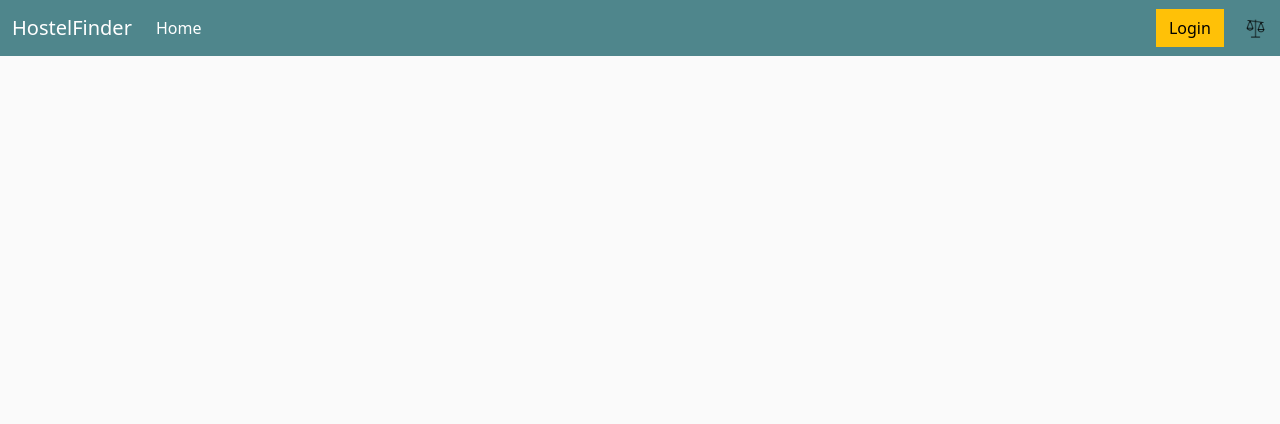
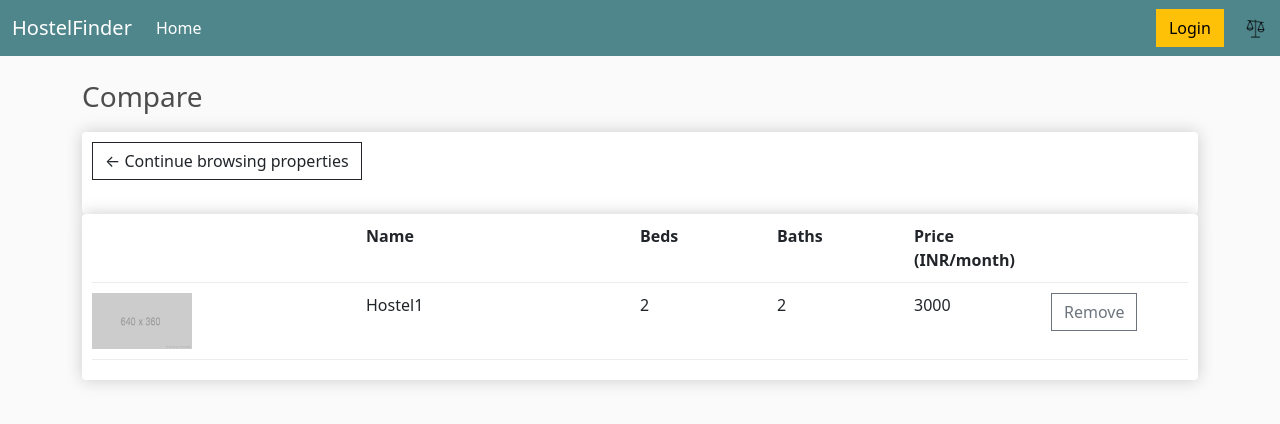
Before and after one commit to FriendlyIndr/HostelFinder, a Django app: page /compare in a window 1280 px wide. Shown: the top 424 px of the page. Run offline with Django 4.2, Linux system fonts and the light colour scheme.

Commit message:
Update Comparison.html

```diff
--- a/mainapp/templates/main/Comparison.html
+++ b/mainapp/templates/main/Comparison.html
@@ -3,6 +3,37 @@
 {% load static %}
 {% block content %}
 
+<h3>Compare</h3>
 
+<div class="row">
+    <div class="col-lg-12">
+        <div class="box-element">
+            <a class="btn btn-outline-dark" href="{% url 'properties' %}">&#x2190; Continue browsing properties</a>
+            <br>
+            <br>
+        </div>
+        <div class="box-element">
+            <div class="cart-row">
+                <div style="flex: 2;"></div>
+                <div style="flex: 2;"><strong>Name</strong></div>
+                <div style="flex: 1;"><strong>Beds</strong></div>
+                <div style="flex: 1;"><strong>Baths</strong></div>
+                <div style="flex: 1;"><strong>Price (INR/month)</strong></div>
+                <div style="flex: 1;"></div>
+            </div>
+
+            <div class="cart-row">
+                <div style="flex: 2;">
+                    <img class="row-image" src="{% static 'images/placeholder.png' %}">
+                </div>
+                <div style="flex: 2;">Hostel1</div>
+                <div style="flex: 1;">2</div>
+                <div style="flex: 1;">2</div>
+                <div style="flex: 1;">3000</div>
+                <div style="flex: 1;"><button class="btn btn-outline-secondary">Remove</button></div>
+            </div>
+        </div>
+    </div>
+</div>
 
 {% endblock content %}
```
